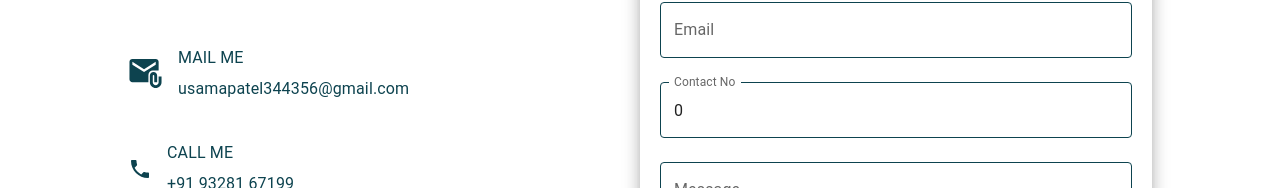
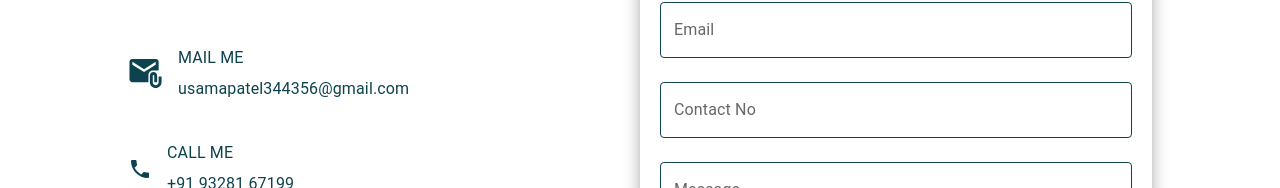
Before and after one commit to usama4841/usama-portfolio, a Next.js app: page /Contact in a window 1280 px wide. Shown: the part 314-502 px from the top of the page. Built offline with nearby package versions, Linux system fonts and the light colour scheme; a web font is replaced by a local one.

Commit message:
design done, dark mode remaining

```diff
--- a/src/app/components/ContactUsForm.tsx
+++ b/src/app/components/ContactUsForm.tsx
@@ -12,6 +12,14 @@ import {
 } from "@mui/material";
 import "@/app/CSS/contactus.css";
 import CloseIcon from "@mui/icons-material/Close";
+
+interface ContactTypes {
+  name: string;
+  email: string;
+  phone: number | null;
+  message: string;
+  date: Date;
+}
 
 const contactUsFields = [
   {
@@ -43,10 +51,10 @@ const contactUsFields = [
 ];
 
 const ContactForm = () => {
-  const [formData, setFormData] = useState({
+  const [formData, setFormData] = useState<ContactTypes>({
     name: "",
     email: "",
-    phone: 0,
+    phone: null,
     message: "",
     date: new Date(),
   });
@@ -82,7 +90,7 @@ const ContactForm = () => {
       setFormData({
         name: "",
         email: "",
-        phone: 0,
+        phone: null,
         message: "",
         date: new Date(),
       });
--- a/src/app/layout.tsx
+++ b/src/app/layout.tsx
@@ -17,9 +17,12 @@ export default function RootLayout({
 }>) {
   return (
     <html lang="en">
-      <body className={inter.className} style={{ backgroundColor: "#FFFFFF", overflow: "hidden scroll" }}>
+      <body
+        className={inter.className}
+        style={{ backgroundColor: "#FFFFFF", overflow: "hidden scroll" }}
+      >
         <div style={{ height: "100vh", backgroundColor: "#FFFFFF" }}>
-          <div style={{ height: "15vh" }}>
+          <div style={{ height: "15vh", position: "sticky", zIndex: "1000" }}>
             <NavbarComponent />
           </div>
           <div style={{ height: "84vh" }}>{children}</div>
```
